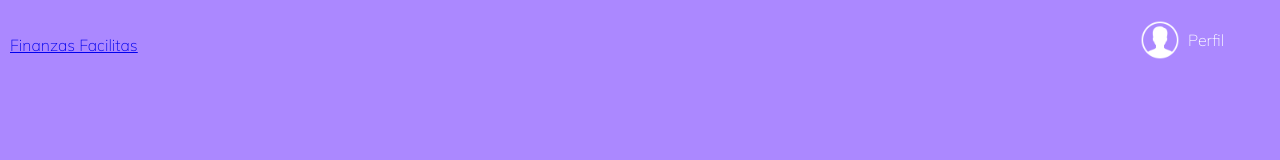
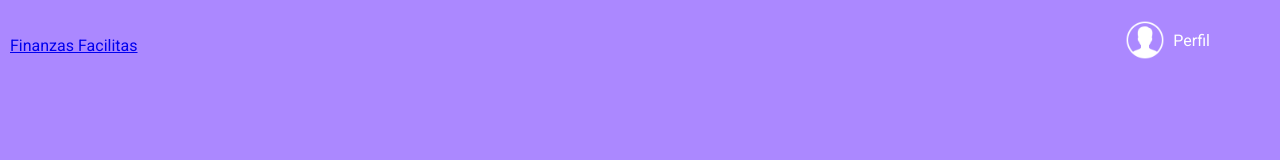
Before and after one commit to barrilocho/web-video, a plain HTML site: page index.html in a window 1280 px wide. Drawn offline with Linux system fonts and the light colour scheme.

Commit message:
feat(font): change font to roboto

```diff
--- a/index.html
+++ b/index.html
@@ -7,13 +7,13 @@
   <meta name="viewport" content="width=device-width, initial-scale=1.0">
   <title>Finanzas Facilitas</title>
   <link rel="preconnect" href="https://fonts.gstatic.com">
-  <link href="https://fonts.googleapis.com/css2?family=Mulish:wght@200&display=swap" rel="stylesheet">
+<link href="https://fonts.googleapis.com/css2?family=Roboto&display=swap" rel="stylesheet">
 </head>
 <style>
   body {
     margin: 0;
     background-color: #AB88FF;
-    font-family: 'Mulish', sans-serif;
+    font-family: 'Roboto', sans-serif;
   }
 
   .header {
@@ -31,7 +31,7 @@
   }
 
   .header__menu {
-    margin-right: 60px;
+    margin-right: 30px;
   }
 
   .header__menu ul {
@@ -60,7 +60,6 @@
   }
   .header__menu--profile {
     margin-right: 40px;
-    width: 40px;
     display: flex;
     align-items: center;
   }
```
